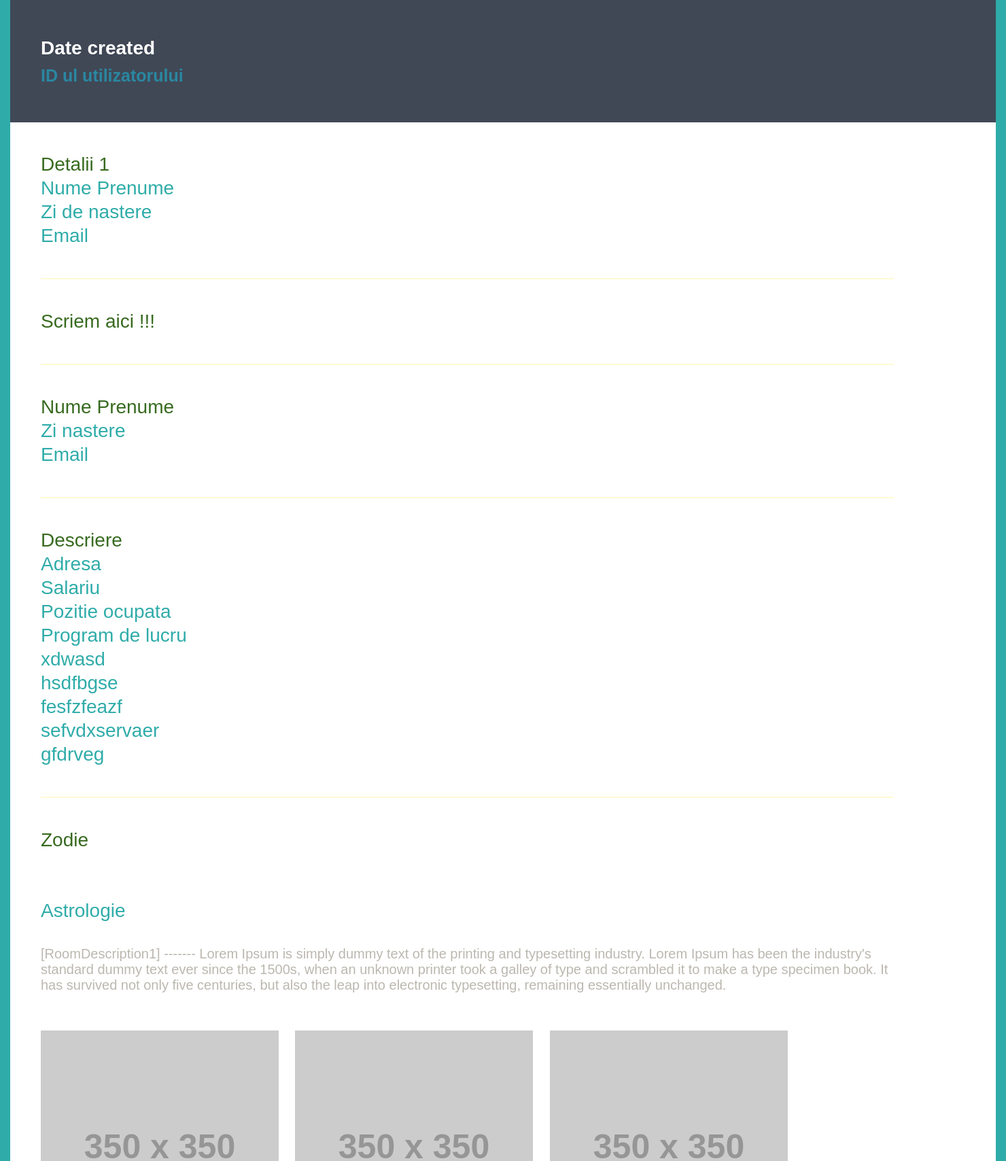
After one commit to horia43/UpWeGo, a CodeIgniter app: page /UpWeGo/index.php/user/index in a window 1480 px wide. The commit adds this page. Shown: the top 1708 px of the page at 68% size. Run offline with CodeIgniter, Linux system fonts and the light colour scheme; grey boxes labelled with a size stand in for pictures from a placeholder-image service; some libraries are stand-ins or nearby versions.

Commit message:
inceput de user

```diff
--- /dev/null
+++ b/application/controllers/user.php
@@ -0,0 +1,25 @@
+<?php
+
+class User extends CI_Controller {
+
+
+    function __construct()
+    {
+        parent::__construct();
+    }
+
+    function index()
+    {
+
+        $this->load->database();
+
+
+
+        $this->load->view('user');
+    }
+
+
+    /*public function tralala(){
+        $this->load->view('second');
+    }*/
+}
--- a/application/views/login.php
+++ b/application/views/login.php
@@ -4,6 +4,7 @@
 <head>
     <meta charset="UTF-8">
     <title>Login to UpWeGo</title>
+    <link rel="shortcut icon" href="http://findicons.com/files/icons/990/vistaico_toolbar/128/arrow_up.png">
 
     <link rel="stylesheet" type="text/css" href="<?php echo base_url(); ?>/web/bootstrap-3.3.7-dist/css/mystyle.css">
     <script type="text/javascript" src="<?php echo base_url();?>/web/bootstrap-3.3.7-dist/js/ajax.js" ></script>
--- /dev/null
+++ b/application/views/user.php
@@ -0,0 +1,101 @@
+<!DOCTYPE html>
+
+<html lang="en">
+<head>
+    <meta charset="UTF-8">
+    <title>User details</title>
+    <link rel="shortcut icon" href="https://cdn3.iconfinder.com/data/icons/rcons-user-action/32/boy-512.png">
+
+    <link rel="stylesheet" type="text/css" href="<?php echo base_url(); ?>/web/bootstrap-3.3.7-dist/css/mystyle.css">
+
+    <script type="text/javascript" src="<?php echo base_url();?>/web/bootstrap-3.3.7-dist/js/ajax.js" ></script>
+    <script type="text/javascript" src="<?php echo base_url();?>/web/bootstrap-3.3.7-dist/js/login.js" ></script>
+
+</head>
+<body>
+<div id="container">
+    <div style="width=100%; height:180px; background-color:#404856; color:white; font-weight: bold; overflow: hidden;">
+        <div id="h1">Date created</div>
+        <div id="h2">ID ul utilizatorului</div>
+    </div>
+    <div class="common">
+        <p>Detalii 1</p>
+        <p>Nume Prenume</p>
+        <p>Zi de nastere</p>
+        <p>Email</p>
+    </div>
+    <div class="common">
+
+
+
+        <p>Scriem aici !!!</p>
+
+
+
+
+    </div>
+    <div class="common">
+        <p>Nume Prenume</p>
+        <p>Zi nastere</p>
+        <p>Email</p>
+    </div>
+    <div class="common">
+        <p>Descriere</p>
+        <p>Adresa</p>
+        <p>Salariu</p>
+        <p>Pozitie ocupata</p>
+        <p>Program de lucru</p>
+        <p>xdwasd</p>
+        <p>hsdfbgse</p>
+        <p>fesfzfeazf</p>
+        <p>sefvdxservaer</p>
+        <p>gfdrveg</p>
+    </div>
+    <div class="common">
+        <p>Zodie</p>
+        <p class="margintop">Astrologie</p>
+        <section class="section1">[RoomDescription1] ------- Lorem Ipsum is simply dummy text of the printing and typesetting industry. Lorem Ipsum has been the industry's standard dummy text ever since the 1500s, when an unknown printer took a galley of type and scrambled it to make a type specimen book. It has survived not only five centuries, but also the leap into electronic typesetting, remaining essentially unchanged.
+        </section>
+        <div class="section2">
+            <img src="http://placehold.it/350//000000?text=[Zodiac-1]">
+            <img src="http://placehold.it/350//000000?text=[Zodiac-2]">
+            <img src="http://placehold.it/350//000000?text=[Zodiac-3]">
+        </div>
+
+        <p class="margintop">Compatibilitati</p>
+        <section class="section1">[RoomDescription2] ------- Lorem Ipsum is simply dummy text of the printing and typesetting industry. Lorem Ipsum has been the industry's standard dummy text ever since the 1500s, when an unknown printer took a galley of type and scrambled it to make a type specimen book. It has survived not only five centuries, but also the leap into electronic typesetting, remaining essentially unchanged.
+        </section>
+        <div class="section2">
+            <img src="http://placehold.it/370//000000?text=[Exemplu-1]">
+            <img src="http://placehold.it/370//000000?text=[Exemplu-2]">
+            <img src="http://placehold.it/370//000000?text=[Exemplu-3]">
+            <img src="http://placehold.it/370//000000?text=[Exemplu-4]">
+            <img src="http://placehold.it/370//000000?text=[Exemplu-5]">
+        </div>
+    </div>
+    <div class="common">
+        <p>Informatii generale</p>
+        <div class="pieces" >
+            <p>Info 1</p>
+            <img id="pieces1" src="http://placehold.it/600x350//000000?text=[Verde de Paris]">
+        </div>
+        <div class="pieces">
+            <p>Info 2</p>
+            <img id="pieces2" src="http://placehold.it/600x350//000000?text=[Mos Craciun]">
+        </div>
+    </div>
+    <div class="common2">
+        <p>Arta digitala</p>
+        <div class="pieces" >
+            <p>Creion</p>
+            <img id="pieces1" src="http://placehold.it/600x350//000000?text=[Dragon-creion]">
+        </div>
+        <div class="pieces">
+            <p>Pastel</p>
+            <img id="pieces2" src="http://placehold.it/600x350//000000?text=[Dragon-pastel]">
+        </div>
+    </div>
+</div>
+
+</body>
+</html>
--- a/web/bootstrap-3.3.7-dist/css/mystyle.css
+++ b/web/bootstrap-3.3.7-dist/css/mystyle.css
@@ -141,3 +141,97 @@ input::-webkit-inner-spin-button {
     -webkit-appearance: none;
     margin: 0; /* <-- Apparently some margin are still there even though it's hidden */
 }
+
+
+/* FROM SAMPLE */
+
+body{
+    font-family: 'Muli', sans-serif;
+    background-color: #2faca9;
+    margin:0;
+}
+
+#container{
+    width:1450px;
+    margin:0 auto;
+    background-color:#ffffff;
+}
+#h1{
+    font-size:28px;
+    padding-top:55px;
+    margin-left:45px;
+}
+#h2{
+    font-size:25px;
+    padding-top:10px;
+    margin-left:45px;
+    color: #2a87a1;
+}
+
+p:first-child{
+    font-size:28px;
+    color: #376a1f;
+    margin-bottom:1px;
+    margin-top: 45px;
+    padding-top: 1px;
+    padding-bottom: 1px;
+}
+div p{
+    font-size:28px;
+    color: #2faca9;
+
+    margin-top: 1px;
+    margin-bottom: 1px;
+    padding-top: 1px;
+    padding-bottom: 1px;
+
+}
+p:last-child{
+    margin-bottom:45px;
+}
+.margintop{
+    margin-top:70px;
+}
+.common{
+    border-bottom:2px solid #fffad3;
+    margin-left:45px;
+    margin-right:150px;
+}
+.section1{
+    font-size:20px;
+    color: #bcb8b0;
+    margin-top: 35px;
+    margin-bottom:35px;
+}
+.section2{
+    margin-bottom:45px;
+}
+.section2 img{
+    margin-right:20px;
+    margin-top:20px;
+}
+.pieces{
+    display:inline-block;
+}
+.pieces p{
+    font-size:28px;
+    color: #23bc8d;
+}
+#pieces1{
+    margin-right:30px;
+    margin-top:15px;
+    margin-bottom:45px;
+
+}
+#pieces2{
+    margin-top:15px;
+    margin-bottom:45px;
+}
+.common2{
+    margin-left:45px;
+    margin-right:150px;
+}
+
+
+
+/* END OF SAMPLE  */
--- a/web/bootstrap-3.3.7-dist/js/login.js
+++ b/web/bootstrap-3.3.7-dist/js/login.js
@@ -40,7 +40,7 @@ $(document).ready(function () {
                     } else {
                         //window.location.href = "welcome/createSession";
                         //window.location.href = "admin";
-                        window.location.href = "welcome/tralala";
+                        window.location.href = "user";
                     }
                 } else {
                     alert(response.msg);
--- /dev/null
+++ b/web/bootstrap-3.3.7-dist/js/user.js
@@ -0,0 +1,3 @@
+/**
+ * Created by Stancu on 3/29/2017.
+ */
```
Also changed, not shown: application/views/second.php (deleted, +0 -12 lines).
